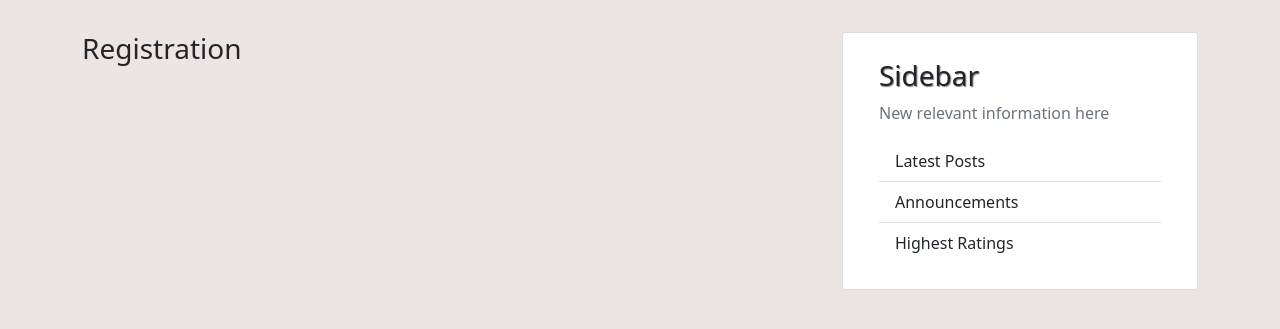
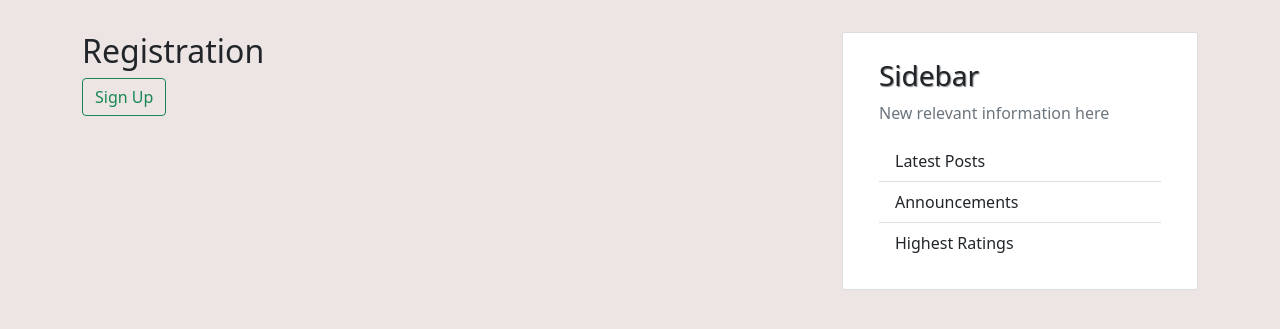
Before and after one commit to d99mli/woodworking_mastery, a Flask app: template templates/signup.html in a window 1280 px wide. Shown: the part 112-441 px from the top of the page. Run offline with Flask 2, Linux system fonts and the light colour scheme; the template is opened without the code that fills it: values that come from a table or form of the project are taken from there, most other values are stand-ins (such as "Sample title", 1, 10 or a date in 2020); some libraries are stand-ins or nearby versions.

Commit message:
signup.html and formhelper created

```diff
--- a/templates/signup.html
+++ b/templates/signup.html
@@ -1,7 +1,25 @@
 {% extends "base.html" %}
 {% block content %}
 
-    <h3 class="center-align">Registration</h3>
+    <h2>Registration</h2>
+    <form method="POST" action="">
+        <div class="form-group">
+            {{render_field(form.name, class_="form-control")}}
+        </div>
+        <div class="form-group">
+            {{render_field(form.email, class_="form-control")}}
+        </div>
+        <div class="form-group">
+            {{render_field(form.username, class_="form-control")}}
+        </div>
+        <div class="form-group">
+            {{render_field(form.password, class_="form-control")}}
+        </div>
+        <div class="form-group">
+            {{render_field(form.confirm_password, class_="form-control")}}
+        </div>
+        <p><input type="submit" class="btn btn-outline-success" value="Sign Up"></p>
+    </form>
 
 
 {% endblock %}
```
Also changed, not shown: requirements.txt (+9 -2 lines), templates/includes/_formhelpers.html (added, +9 -0 lines).
